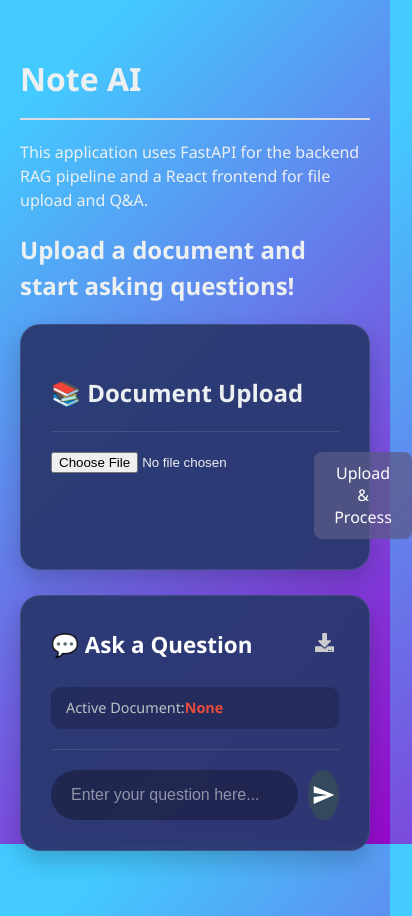
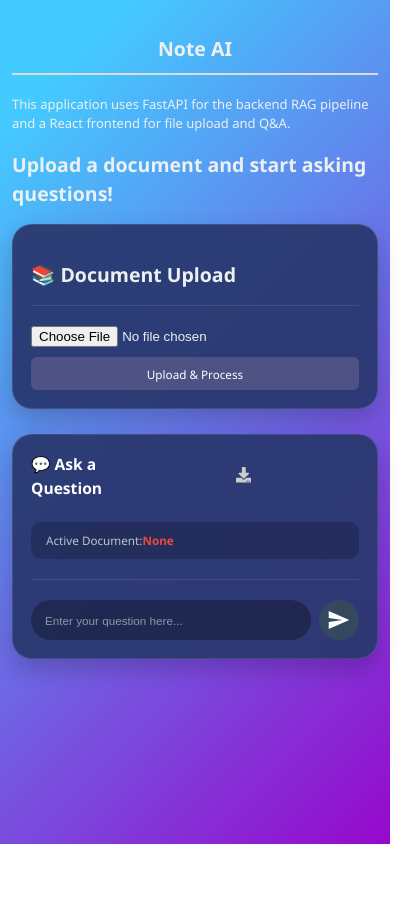
Before and after one commit to Harshita1375/NoteAI, a React (Vite) app in the folder Client/: page / in a window 390 px wide. Shown: the whole page, 412 px wide, since content can reach past the window. After the commit the page ends 844 px from the top, so only its background shows below. Built offline with nearby package versions, Linux system fonts and the light colour scheme; no server answers.

Commit message:
Responsive Updated

```diff
--- a/Client/src/App.css
+++ b/Client/src/App.css
@@ -2,10 +2,13 @@
   --bg-gradient: linear-gradient(135deg, #43cbff 10%, #9708cc 100%);
   --bg-card: rgba(42, 56, 111, 0.95);
   --bg-input: #34495e;
+
   --text-main: #ecf0f1;
   --text-muted: #bdc3c7;
+
   --bubble-ai: #5dade2;
   --bubble-user: #58cc71;
+
   --border: #465c71;
 }
 .divider {
@@ -13,7 +16,6 @@
   border-top: 2px solid #ddd;
   margin: 10px 0 20px;
 }
-
 
 body {
   background: var(--bg-gradient);
@@ -70,7 +72,6 @@ header.header p {
   gap: 10px;
 }
 
-/* File Upload Zone */
 .upload-zone {
   background-color: var(--bg-input);
   border-radius: 15px;
@@ -127,3 +128,75 @@ header.header p {
   transform: none;
   cursor: not-allowed;
 }
+
+@media (max-width: 1024px) {
+  .app-container {
+    padding: 30px 16px;
+  }
+  header.header h1 {
+    font-size: 2.2rem;
+  }
+}
+
+@media (max-width: 768px) {
+  .card {
+    padding: 22px;
+  }
+
+  header.header h1 {
+    font-size: 2rem;
+  }
+
+  header.header p {
+    font-size: 1rem;
+  }
+
+  .upload-zone {
+    flex-direction: column;
+    align-items: stretch;
+  }
+
+  .primary-btn {
+    width: 100%;
+    text-align: center;
+  }
+
+  .file-input::file-selector-button {
+    width: 100%;
+    margin: 0 0 10px 0;
+  }
+}
+
+@media (max-width: 600px) {
+  .app-container {
+    padding: 25px 12px;
+  }
+
+  .card-title {
+    font-size: 1.05rem;
+  }
+
+  header.header h1 {
+    font-size: 1.8rem;
+  }
+}
+
+@media (max-width: 480px) {
+  header.header h1 {
+    font-size: 1.6rem;
+  }
+
+  .card {
+    padding: 18px;
+  }
+
+  .primary-btn {
+    padding: 10px 18px;
+    border-radius: 20px;
+    font-size: 0.9rem;
+  }
+
+  .file-input::file-selector-button {
+    padding: 7px 14px;
+  }
+}
--- /dev/null
+++ b/Client/src/components/FileUpload.css
@@ -0,0 +1,32 @@
+/* Make upload section responsive */
+.file-upload-card .action-group {
+  display: flex;
+  align-items: center;
+  gap: 10px;
+  flex-wrap: wrap;          /* ⬅ KEY FIX */
+}
+
+/* File input resizing */
+.file-upload-card input[type="file"] {
+  flex: 1;                  /* input grows on larger screens */
+  min-width: 180px;         /* prevent too small input */
+}
+
+/* Button stays next to input on desktop, falls below on mobile */
+.file-upload-card button {
+  white-space: nowrap;      /* Prevents text from breaking */
+  flex-shrink: 0;           /* Prevents button from shrinking */
+}
+
+/* Mobile screens */
+@media (max-width: 600px) {
+  .file-upload-card .action-group {
+    flex-direction: column;  /* Stack vertically */
+    align-items: flex-start;
+  }
+
+  .file-upload-card input[type="file"],
+  .file-upload-card button {
+    width: 100%;             /* Full width on mobile */
+  }
+}
--- a/Client/src/components/FileUpload.jsx
+++ b/Client/src/components/FileUpload.jsx
@@ -1,5 +1,6 @@
 import { useState } from 'react';
 import axios from 'axios';
+import './FileUpload.css';
 
 const API_BASE = import.meta.env.VITE_RENDER_API_URL;
 
--- a/Client/src/components/QnA.css
+++ b/Client/src/components/QnA.css
@@ -2,7 +2,6 @@
 
 /* --- Card Setup --- */
 .qna-card {
-  /* Inherits styles from App.css .card, but we ensure flex layout */
   display: flex;
   flex-direction: column;
 }
@@ -25,17 +24,15 @@
 }
 
 .active-doc-status strong.active {
-  color: #2ecc71; /* Green text for active */
+  color: #2ecc71;
   font-weight: 700;
 }
 
 .active-doc-status strong.inactive {
-  color: #e74c3c; /* Red text for inactive */
+  color: #e74c3c;
 }
 
-/* --- CHAT BUBBLES (Crucial for the look) --- */
-/* Add these classes to your ChatHistoryDisplay.jsx messages */
-
+/* --- CHAT BUBBLES --- */
 .chat-message {
   padding: 12px 18px;
   border-radius: 18px;
@@ -47,25 +44,23 @@
   animation: fadeIn 0.3s ease;
 }
 
-/* User Bubble (Right - Green) */
 .chat-message.human {
-  background-color: var(--bubble-user); /* Green */
+  background-color: var(--bubble-user);
   color: white;
-  align-self: flex-end; /* Pushes to right */
+  align-self: flex-end;
   margin-left: auto;
-  border-bottom-right-radius: 4px; /* Slight sharp corner */
+  border-bottom-right-radius: 4px;
 }
 
-/* AI Bubble (Left - Blue) */
 .chat-message.ai {
-  background-color: var(--bubble-ai); /* Blue */
+  background-color: var(--bubble-ai);
   color: white;
-  align-self: flex-start; /* Pushes to left */
+  align-self: flex-start;
   margin-right: auto;
   border-bottom-left-radius: 4px;
 }
 
-/* --- Input Area (Bottom Bar) --- */
+/* --- Input Area --- */
 .action-group {
   margin-top: auto;
   padding-top: 20px;
@@ -76,11 +71,11 @@
 
 .action-group input[type="text"] {
   flex-grow: 1;
-  background-color: rgba(0,0,0,0.3); /* Dark transparent input */
+  background-color: rgba(0,0,0,0.3);
   border: none;
   color: white;
   padding: 14px 20px;
-  border-radius: 25px; /* Pill shape input */
+  border-radius: 25px;
   font-size: 1rem;
   outline: none;
 }
@@ -96,19 +91,19 @@
 
 /* Send Button */
 .btn-secondary {
-  background-color: var(--bubble-ai); /* Blue Send Button */
+  background-color: var(--bubble-ai);
   color: white;
   border: none;
-  width: 50px; /* Circle button or pill */
+  width: 50px;
   height: 50px;
   border-radius: 50%;
   display: flex;
   align-items: center;
   justify-content: center;
-  font-size: 1.2rem; /* Icon size */
+  font-size: 1.2rem;
   cursor: pointer;
   transition: transform 0.2s;
-  padding: 0; /* Reset padding for circle */
+  padding: 0;
 }
 
 .btn-secondary:hover:not(:disabled) {
@@ -125,3 +120,100 @@
   from { opacity: 0; transform: translateY(10px); }
   to { opacity: 1; transform: translateY(0); }
 }
+
+/* --------------------------------------------------
+   RESPONSIVE DESIGN
+-------------------------------------------------- */
+
+/* Tablets (≤ 1024px) */
+@media (max-width: 1024px) {
+  .chat-message {
+    max-width: 85%;
+    font-size: 0.95rem;
+  }
+
+  .qna-card h2 {
+    font-size: 1.3rem;
+  }
+}
+
+/* Medium Devices (≤ 768px) */
+@media (max-width: 768px) {
+  .chat-message {
+    max-width: 90%;
+    font-size: 0.95rem;
+    padding: 10px 16px;
+  }
+
+  .action-group {
+    gap: 8px;
+  }
+
+  .action-group input[type="text"] {
+    padding: 12px 16px;
+    font-size: 0.95rem;
+  }
+
+  .btn-secondary {
+    width: 45px;
+    height: 45px;
+    font-size: 1.1rem;
+  }
+}
+
+/* Mobile Phones (≤ 600px) */
+@media (max-width: 600px) {
+  .qna-card h2 {
+    font-size: 1.2rem;
+  }
+
+  .chat-message {
+    max-width: 100%;
+    font-size: 0.9rem;
+  }
+
+  .action-group {
+    flex-direction: row;
+  }
+
+  .action-group input[type="text"] {
+    padding: 12px 14px;
+  }
+
+  .btn-secondary {
+    width: 42px;
+    height: 42px;
+    font-size: 1rem;
+  }
+}
+
+/* Small Phones (≤ 480px) */
+@media (max-width: 480px) {
+  .chat-message {
+    font-size: 0.85rem;
+    padding: 9px 14px;
+  }
+
+  .action-group input[type="text"] {
+    font-size: 0.9rem;
+    padding: 10px 14px;
+  }
+
+  .btn-secondary {
+    width: 40px;
+    height: 40px;
+    font-size: 0.9rem;
+  }
+}
+
+/* Very Small Devices (≤ 360px) */
+@media (max-width: 360px) {
+  .chat-message {
+    font-size: 0.8rem;
+  }
+
+  .btn-secondary {
+    width: 36px;
+    height: 36px;
+  }
+}
--- a/Client/src/index.css
+++ b/Client/src/index.css
@@ -1,4 +1,3 @@
-/* index.css */
 :root {
   font-family: system-ui, Avenir, Helvetica, Arial, sans-serif;
   line-height: 1.5;
@@ -9,7 +8,6 @@
   -webkit-font-smoothing: antialiased;
   -moz-osx-font-smoothing: grayscale;
 }
-
 
 body {
   margin: 0;
@@ -42,10 +40,69 @@ button {
   cursor: pointer;
   transition: border-color 0.25s;
 }
+
 button:hover {
   border-color: #646cff;
 }
+
 button:focus,
 button:focus-visible {
   outline: 4px auto -webkit-focus-ring-color;
 }
+
+
+
+@media (max-width: 768px) {
+  :root {
+    font-size: 15px;
+  }
+
+  button {
+    padding: 0.55em 1em;
+    font-size: 0.95em;
+  }
+}
+
+@media (max-width: 600px) {
+  :root {
+    font-size: 14px;
+  }
+
+  h1 {
+    font-size: 1.7rem;
+    text-align: center;
+  }
+
+  button {
+    width: 100%;
+    padding: 0.65em 1em;
+    font-size: 0.95rem;
+  }
+}
+
+@media (max-width: 480px) {
+  :root {
+    font-size: 13px;
+  }
+
+  h1 {
+    font-size: 1.5rem;
+  }
+
+  button {
+    padding: 0.65em;
+    font-size: 0.9rem;
+    border-radius: 6px;
+  }
+}
+
+@media (max-width: 360px) {
+  :root {
+    font-size: 12px;
+  }
+
+  button {
+    padding: 0.55em;
+    font-size: 0.85rem;
+  }
+}
```
